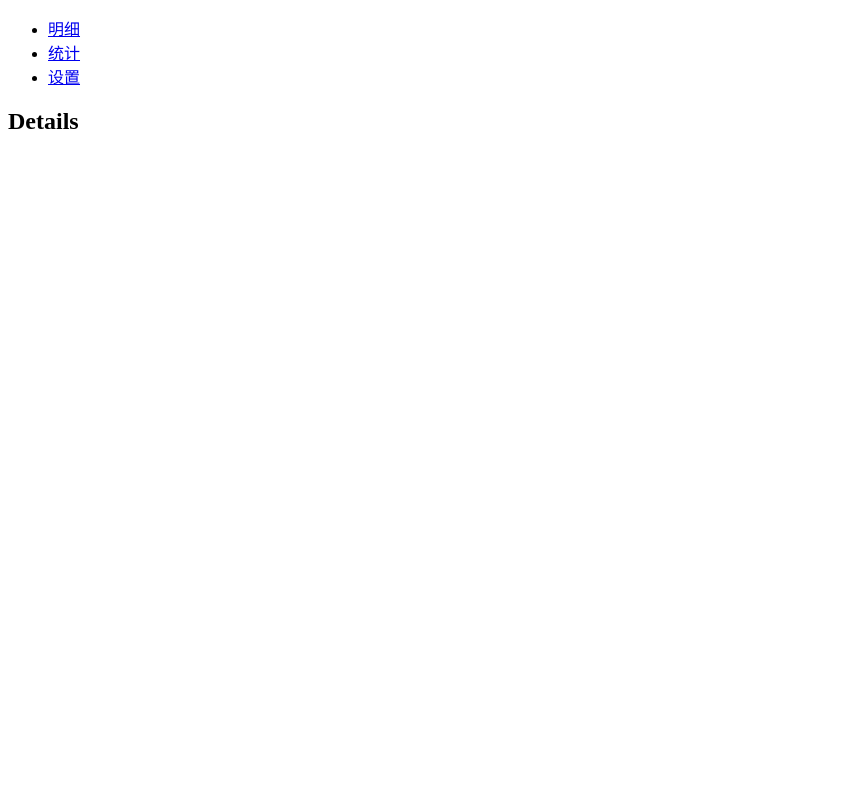
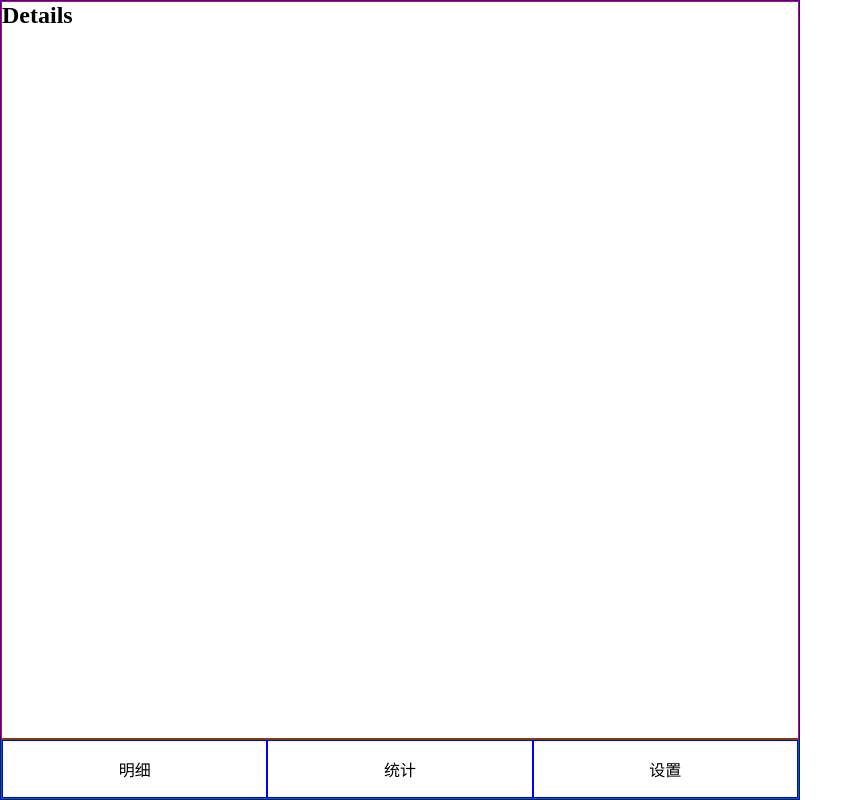
Before and after one commit to Polly-foz/green-bookkeeping, a React (Create React App) app: page /#/details in a window 1280 px wide. Shown: the whole page, without its empty margins (0-862 px from the left). Built offline with nearby package versions, Linux system fonts and the light colour scheme.

Commit message:
导航栏布局

```diff
--- a/src/App.tsx
+++ b/src/App.tsx
@@ -6,25 +6,40 @@
     Link,
     Redirect
 } from 'react-router-dom';
+import styled from 'styled-components';
+
+const Wrapper = styled.div`
+  max-width: 800px;
+  height: 100vh;
+  border: 1px solid blue;
+  display: flex;
+  flex-direction: column;
+`;
+const Main = styled.div`
+  border: 1px solid red;
+  flex-grow:1;
+  overflow: auto;
+`;
+const Nav = styled.nav`
+  border: 1px solid green;
+  & > ul{
+      display: flex;
+      justify-content: space-around;
+      > li{
+        border:1px solid blue;
+        width: 33.3%;
+        text-align: center;
+        padding: 16px;
+      }
+  }
+`;
+
 
 export default function App() {
     return (
+        <Wrapper>
             <Router>
-            <div>
-                <nav>
-                    <ul>
-                        <li>
-                            <Link to="/details">明细</Link>
-                        </li>
-                        <li>
-                            <Link to="/statistics">统计</Link>
-                        </li>
-                        <li>
-                            <Link to="/settings">设置</Link>
-                        </li>
-                    </ul>
-                </nav>
-
+                <Main>
                     {/* A <Switch> looks through its children <Route>s and
             renders the first one that matches the current URL. */}
                     <Switch>
@@ -39,11 +54,27 @@
                         </Route>
                         <Redirect exact from="/" to="/details"/>
                         <Route path="*">
-                        <NoMatch />
+                            <NoMatch/>
                         </Route>
                     </Switch>
-            </div>
+
+                </Main>
+                <Nav>
+                    <ul>
+                        <li>
+                            <Link to="/details">明细</Link>
+                        </li>
+                        <li>
+                            <Link to="/statistics">统计</Link>
+                        </li>
+                        <li>
+                            <Link to="/settings">设置</Link>
+                        </li>
+                    </ul>
+                </Nav>
             </Router>
+        </Wrapper>
+
     );
 }
 
@@ -59,6 +90,6 @@
     return <h2>Statistics</h2>;
 }
 
-function NoMatch(){
-    return <h2>404</h2>
+function NoMatch() {
+    return <h2>404</h2>;
 }
--- /dev/null
+++ b/src/index.scss
@@ -0,0 +1,12 @@
+@import-normalize;
+*{margin:0;padding:0;}
+*{box-sizing:border-box;}
+*::before{box-sizing: border-box;}
+*::after{box-sizing: border-box;}
+ul,ol{
+  list-style: none;
+}
+a{
+  text-decoration: none;
+  color:inherit;
+}
--- a/src/index.tsx
+++ b/src/index.tsx
@@ -1,7 +1,7 @@
 import React from 'react';
 import ReactDOM from 'react-dom';
 import App from './App';
-
+import './index.scss'
 ReactDOM.render(
   <React.StrictMode>
     <App />
```
Lines whose indentation alone changed are shown as unchanged.
